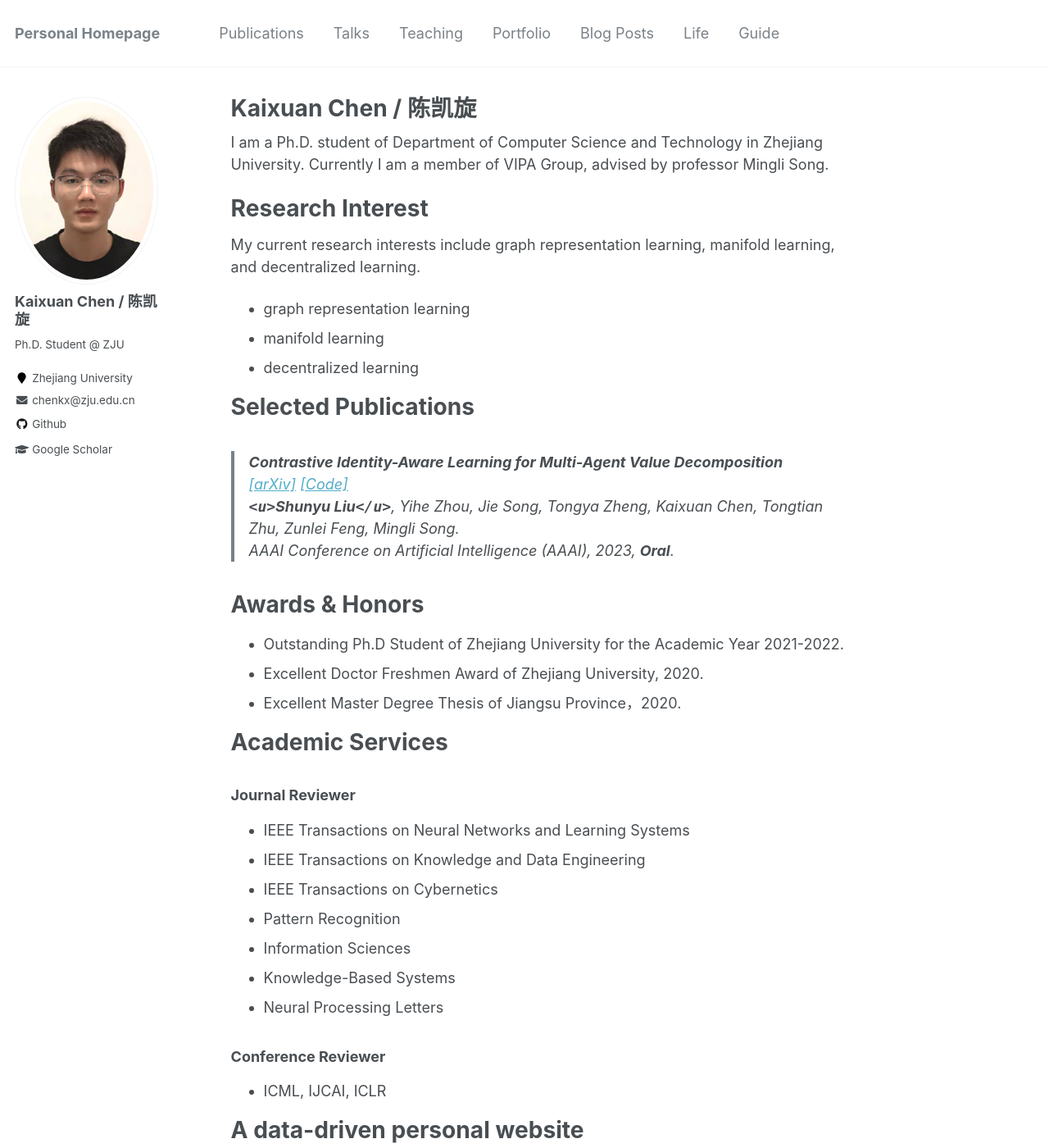
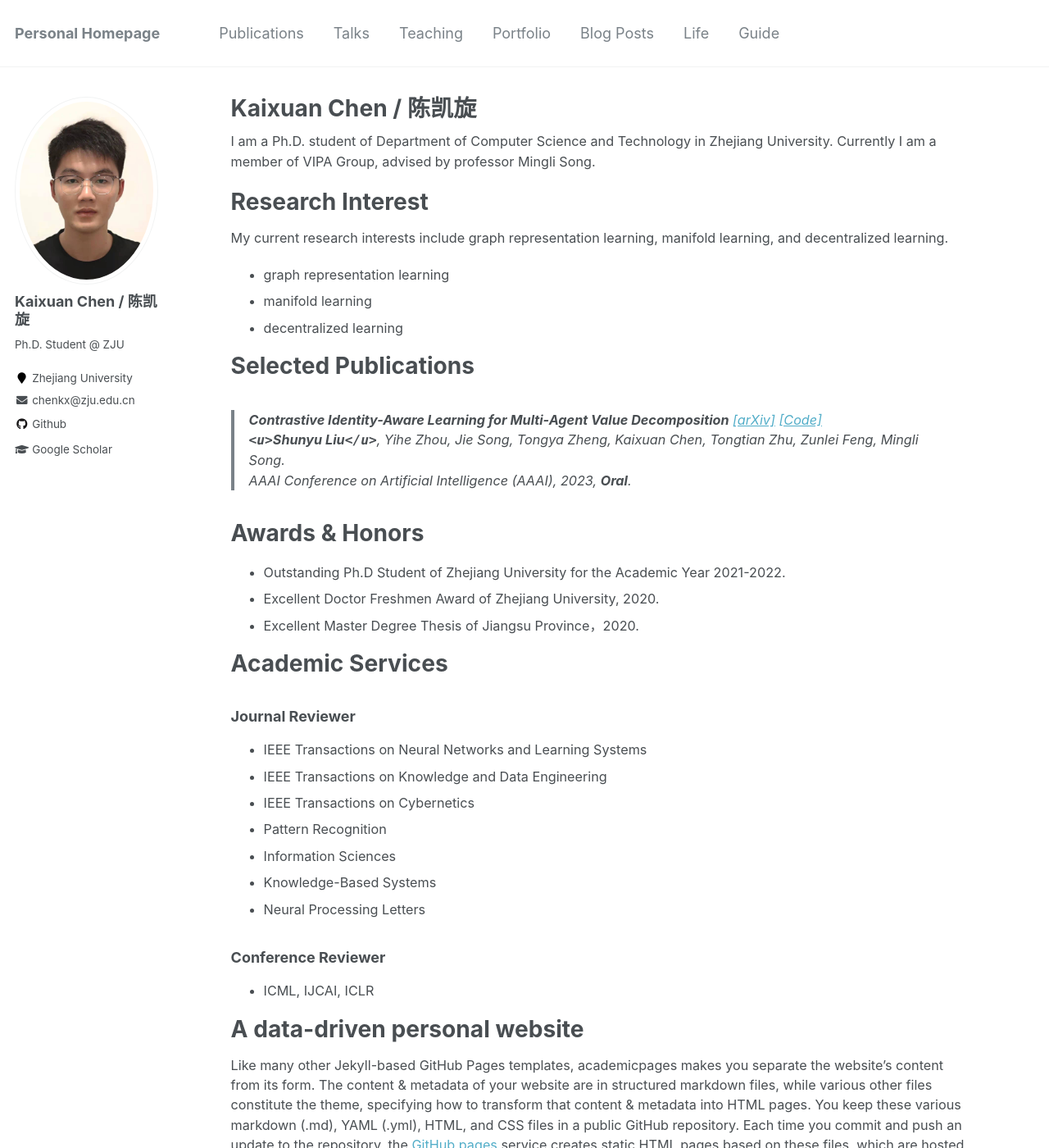
Before and after one commit to chenchkx/chenchkx.github.io, a Jekyll site: the page built from _pages/about.md, in a window 1280 px wide and 1400 px high. Shown: the whole window at 82% size. Built offline with Jekyll 4.4.1, drawn with Linux system fonts in a browser that asks for light colours.

Commit message:
chang font size

```diff
--- a/_sass/_page.scss
+++ b/_sass/_page.scss
@@ -20,7 +20,7 @@
   @include breakpoint($large) {
     @include span(10 of 12 last);
     @include prefix(0.5 of 12);
-    @include suffix(2 of 12);
+    @include suffix(0.7 of 12);
   }
 
   .page__inner-wrap {
@@ -56,7 +56,7 @@
   }
 
   p, li, dl {
-    font-size: 1em;
+    font-size: 0.9em;
   }
 
   /* paragraph indents */
```
